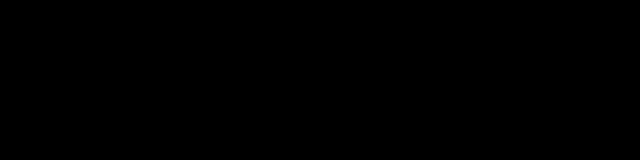
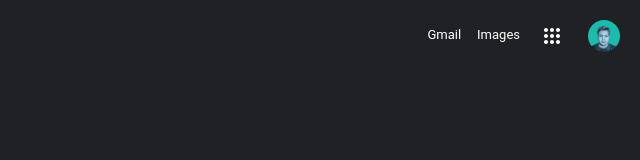
Before and after one commit to shuvoslashn/bongodev-projects, a website: page googleClone/index.html in a window 1280 px wide. Shown: the whole page, without its empty margins (640-1280 px from the left). Drawn offline with nearby package versions, Linux system fonts and the light colour scheme; files that its build step writes are made by us from their sources.

Commit message:
GoogleClone - header done

```diff
--- a/googleClone/index.html
+++ b/googleClone/index.html
@@ -6,5 +6,35 @@
         <title>Google Clone</title>
         <link rel="stylesheet" href="./dist/style.css" />
     </head>
-    <body class="h-screen bg-[black]"></body>
+    <body class="font-roboto h-screen bg-[#202124]">
+        <!---------  header start  --------->
+        <header class="w-full text-white flex justify-end items-center space-x-4 p-4 text-[13px]">
+            <a
+                href="https://gmail.com"
+                target="_blank"
+                class="border-b-2 py-1 border-transparent hover:border-gray-500 duration-300"
+                >Gmail</a
+            >
+            <a
+                href="https://gmail.com"
+                target="_blank"
+                class="border-b-2 py-1 border-transparent hover:border-gray-500 duration-300"
+                >Images</a
+            >
+            <a href="#" class="bg-transparent p-1 rounded-full duration-300 hover:bg-[#fff2]">
+                <svg class="gb_i w-6" focusable="false" viewBox="0 0 24 24">
+                    <path
+                        class="fill-white"
+                        d="M6,8c1.1,0 2,-0.9 2,-2s-0.9,-2 -2,-2 -2,0.9 -2,2 0.9,2 2,2zM12,20c1.1,0 2,-0.9 2,-2s-0.9,-2 -2,-2 -2,0.9 -2,2 0.9,2 2,2zM6,20c1.1,0 2,-0.9 2,-2s-0.9,-2 -2,-2 -2,0.9 -2,2 0.9,2 2,2zM6,14c1.1,0 2,-0.9 2,-2s-0.9,-2 -2,-2 -2,0.9 -2,2 0.9,2 2,2zM12,14c1.1,0 2,-0.9 2,-2s-0.9,-2 -2,-2 -2,0.9 -2,2 0.9,2 2,2zM16,6c0,1.1 0.9,2 2,2s2,-0.9 2,-2 -0.9,-2 -2,-2 -2,0.9 -2,2zM12,8c1.1,0 2,-0.9 2,-2s-0.9,-2 -2,-2 -2,0.9 -2,2 0.9,2 2,2zM18,14c1.1,0 2,-0.9 2,-2s-0.9,-2 -2,-2 -2,0.9 -2,2 0.9,2 2,2zM18,20c1.1,0 2,-0.9 2,-2s-0.9,-2 -2,-2 -2,0.9 -2,2 0.9,2 2,2z"
+                    ></path>
+                </svg>
+            </a>
+            <img
+                class="cursor-pointer rounded-full w-10 bg-transparent hover:bg-[#fff2] p-1 duration-300"
+                src="./src/images/profile.png"
+                alt="profile_pic"
+            />
+        </header>
+        <!---------  header end  --------->
+    </body>
 </html>
--- a/googleClone/tailwind.config.js
+++ b/googleClone/tailwind.config.js
@@ -2,6 +2,9 @@
 module.exports = {
     content: ['./src/**/*.{html,js}', './*.html'],
     theme: {
+        fontFamily: {
+            roboto: ['Roboto', 'sans-serif'],
+        },
         extend: {},
     },
     plugins: [],
```
Also changed, not shown: googleClone/src/images/google.png (added).
